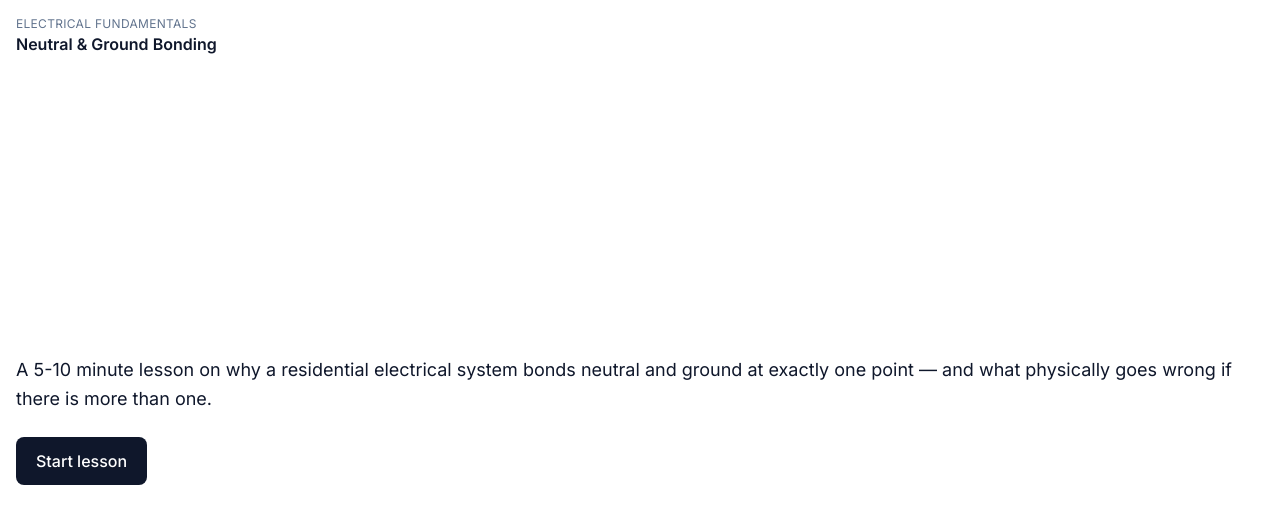
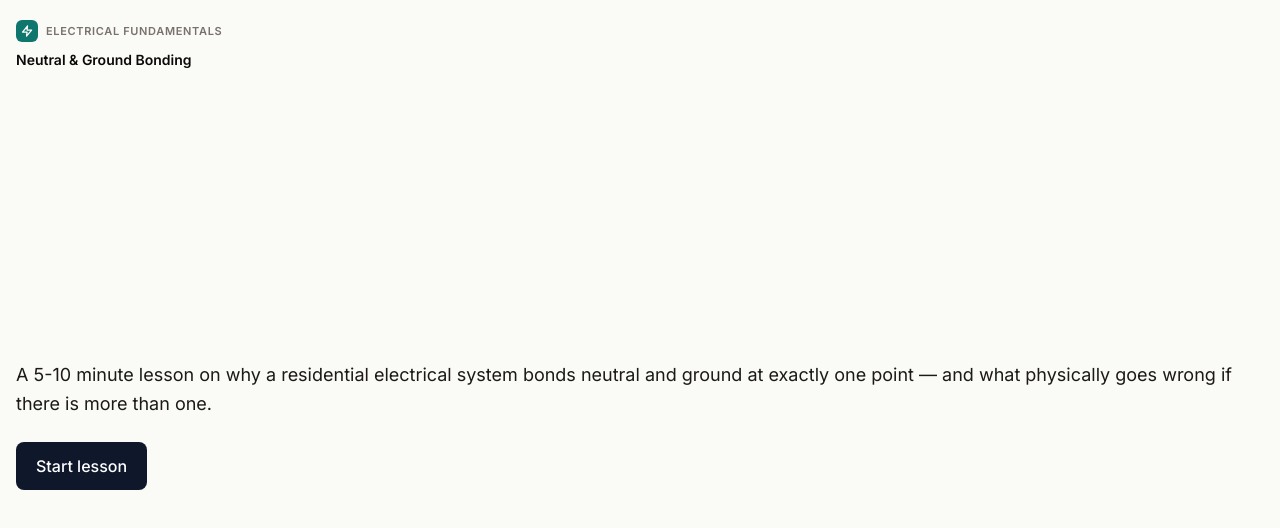
Before and after one commit to jacobwagner8/frontier-take-home, a Next.js app: page / in a window 1280 px wide. Shown: the top 528 px of the page. Built offline with nearby package versions, Linux system fonts and the light colour scheme.

Commit message:
Restyle LessonShell with brand mark and design tokens

```diff
--- a/components/LessonShell.tsx
+++ b/components/LessonShell.tsx
@@ -1,4 +1,5 @@
 import { ReactNode } from "react";
+import { BrandMark } from "./BrandMark";
 
 interface LessonShellProps {
   children: ReactNode;
@@ -7,15 +8,27 @@ interface LessonShellProps {
 
 export function LessonShell({ children, progress }: LessonShellProps) {
   return (
-    <div className="min-h-dvh flex flex-col bg-white text-slate-900">
-      <header className="px-4 pt-4 pb-2">
-        <div className="text-xs uppercase tracking-wide text-slate-500">
-          Electrical Fundamentals
+    <div className="min-h-dvh flex flex-col bg-canvas text-text">
+      <header className="px-4 pt-5 pb-3">
+        <div className="flex items-center justify-between mb-2">
+          <div className="flex items-center gap-2">
+            <BrandMark />
+            <div className="text-[11px] uppercase tracking-[0.06em] text-text-subtle font-semibold">
+              Electrical Fundamentals
+            </div>
+          </div>
+          {progress && (
+            <div className="text-[11px] text-text-subtle tabular-nums">
+              {progress.current} / {progress.total}
+            </div>
+          )}
         </div>
-        <h1 className="text-base font-semibold">Neutral &amp; Ground Bonding</h1>
+        <h1 className="text-sm font-semibold text-text-strong">
+          Neutral &amp; Ground Bonding
+        </h1>
         {progress && (
           <div
-            className="mt-2 h-1 w-full bg-slate-200 rounded overflow-hidden"
+            className="mt-3 h-1 w-full bg-border rounded-full overflow-hidden"
             role="progressbar"
             aria-label="Lesson progress"
             aria-valuemin={0}
@@ -23,7 +36,7 @@ export function LessonShell({ children, progress }: LessonShellProps) {
             aria-valuenow={progress.current}
           >
             <div
-              className="h-full bg-slate-900 transition-all"
+              className="h-full bg-brand rounded-full transition-all"
               style={{
                 width: `${(progress.current / progress.total) * 100}%`,
               }}
@@ -31,7 +44,7 @@ export function LessonShell({ children, progress }: LessonShellProps) {
           </div>
         )}
       </header>
-      <main className="flex-1 px-4 pb-6 flex flex-col gap-4">{children}</main>
+      <main className="flex-1 px-4 pb-8 flex flex-col gap-4">{children}</main>
     </div>
   );
 }
```
